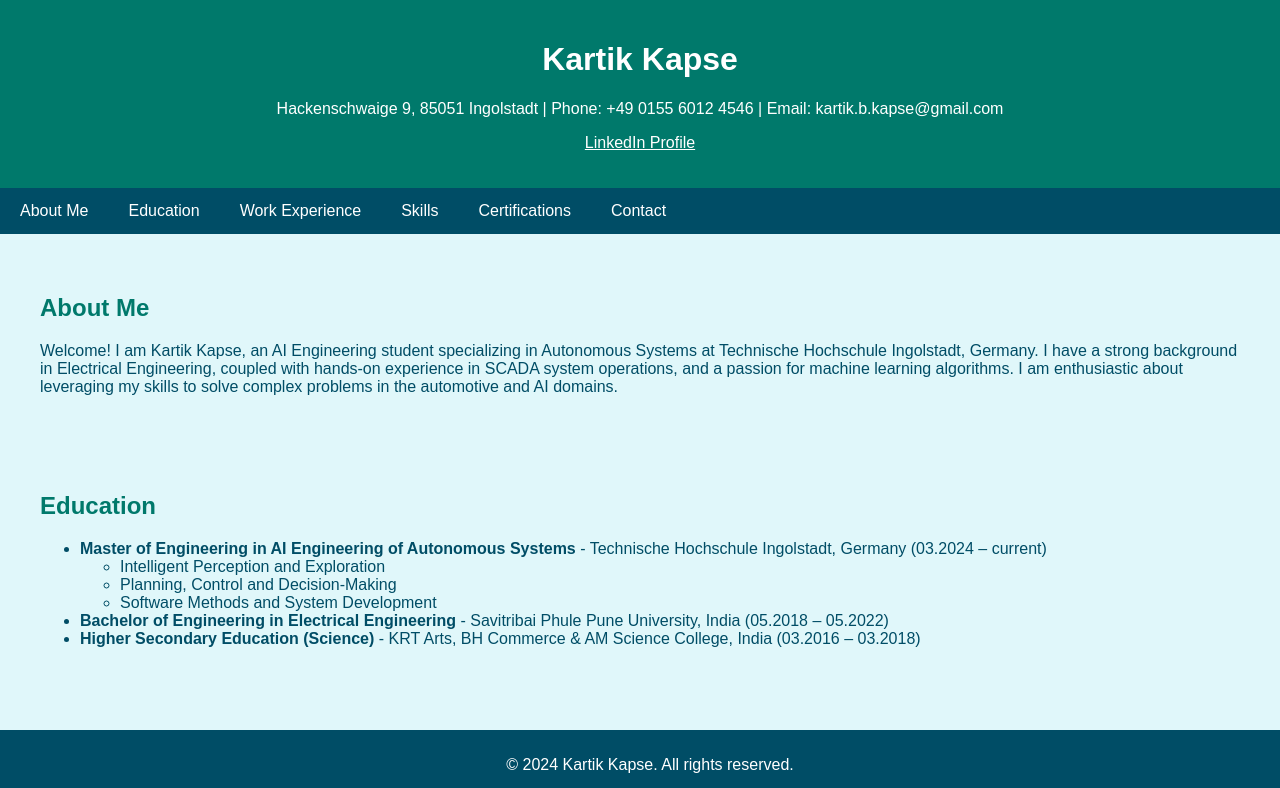
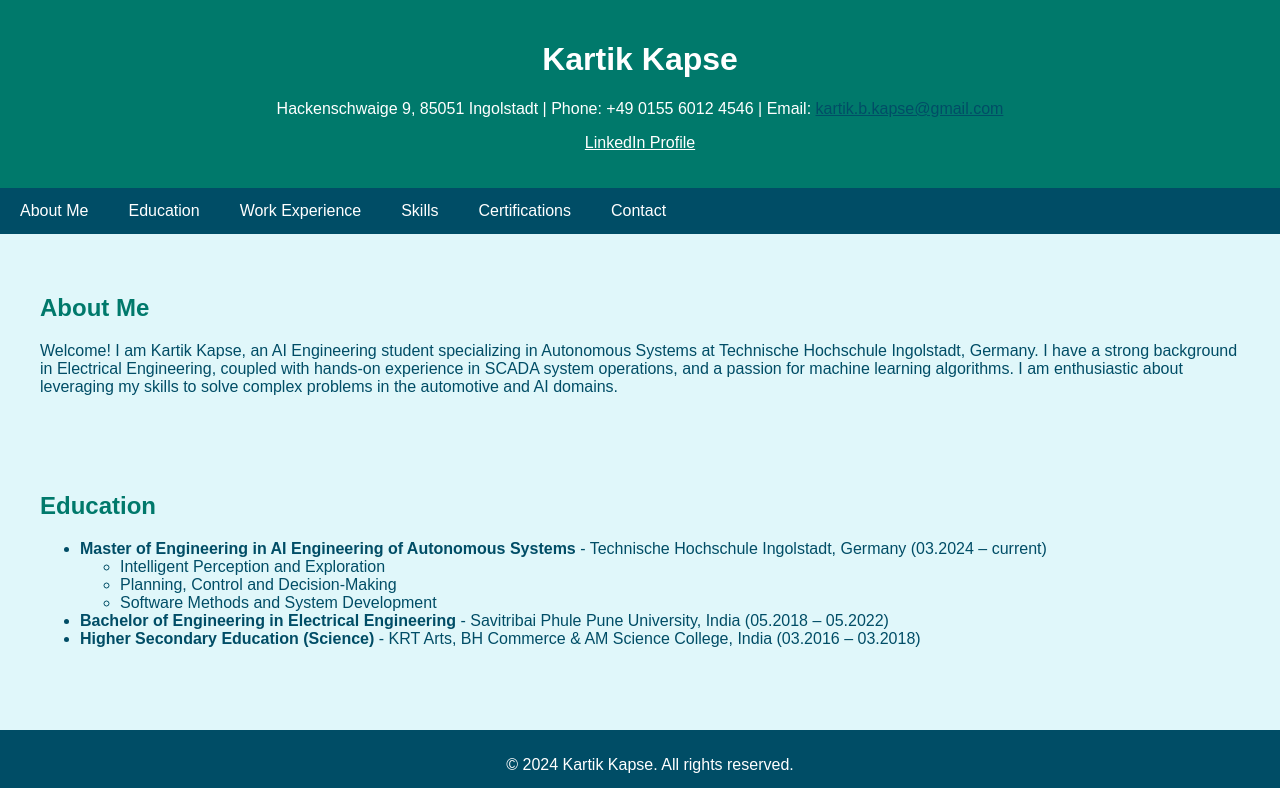
Before and after one commit to Beingkbk/Beingkbk..github.io, a plain HTML site: page index.html in a window 1280 px wide. Shown: the top 788 px of the page. Drawn offline with Linux system fonts and the light colour scheme; a script that the page names is missing.

Commit message:
indexv10.html

```diff
--- a/index.html
+++ b/index.html
@@ -54,7 +54,7 @@
 <body>
     <header>
         <h1>Kartik Kapse</h1>
-        <p>Hackenschwaige 9, 85051 Ingolstadt | Phone: +49 0155 6012 4546 | Email: kartik.b.kapse@gmail.com</p>
+        <p>Hackenschwaige 9, 85051 Ingolstadt | Phone: +49 0155 6012 4546 | Email: <a href="mailto:kartik.b.kapse@gmail.com" style="color: rgb(0, 77, 102);"target="_blank"> kartik.b.kapse@gmail.com</a></p>
         <p><a href="https://linkedin.com/in/kartik-kapse" style="color: white;"target="_blank">LinkedIn Profile</a></p>
     </header>
 
```
